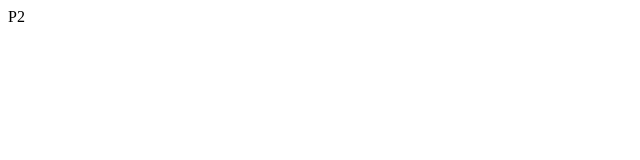
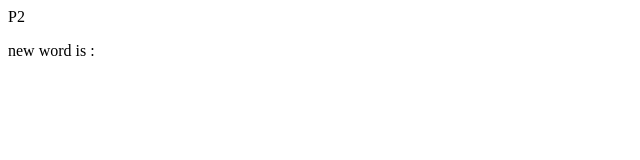
Before and after one commit to anandhuc1666/light, a React (Vite) app: page /P2 in a window 1280 px wide. Shown: the top 160 px of the page, without its empty margins (0-640 px from the left). Built offline with nearby package versions, Linux system fonts and the light colour scheme.

Commit message:
minicode

```diff
--- a/src/context/S1.jsx
+++ b/src/context/S1.jsx
@@ -1,5 +1,6 @@
 import React, { useState } from 'react'
 import { Link } from 'react-router-dom'
+import P2 from '../paramus/P2'
 
 function S1() {
     const[text,setText]=useState('')
@@ -11,6 +12,8 @@ function S1() {
 
         <Link to={`/P1/${text}`}><button>next</button></Link>
         <p>{text}</p>
+        <P2/>
+        <Link to={`/P2`} state={{news:text}}><button>next p2</button></Link>
     </div>
   )
 }
--- a/src/paramus/P2.jsx
+++ b/src/paramus/P2.jsx
@@ -1,9 +1,15 @@
-import React from 'react'
+import { useLocation } from "react-router-dom"
 
 function P2() {
-  return (
-    <div>P2</div>
-  )
+    const location = useLocation();
+    const {news} = location.state ||{}
+    return (
+        <div>
+            P2
+            <p>new word is :{news}</p>
+
+        </div>
+    )
 }
 
 export default P2
```
